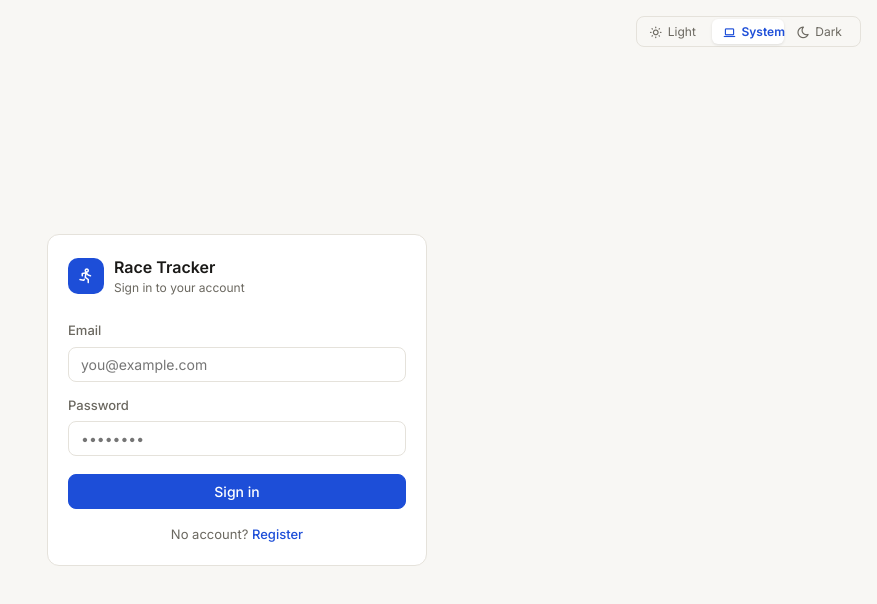
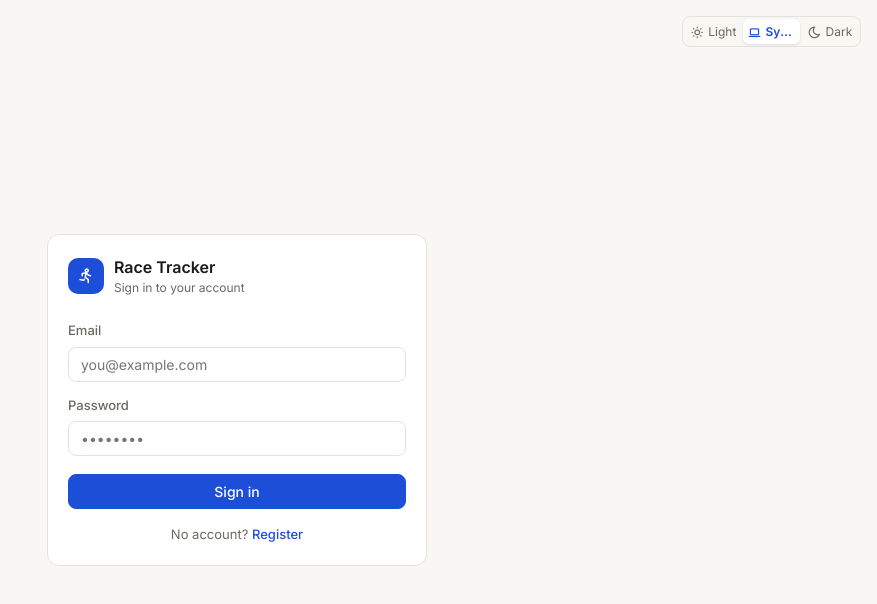
Before and after one commit to runholix/runholix-app, a React (Vite) app in the folder frontend/: page /login in a window 1280 px wide. Shown: the top 604 px of the page, without its empty margins (403-1280 px from the left). Built offline with nearby package versions, Linux system fonts and the light colour scheme; no server answers.

Commit message:
Fixed date field and theme toggle layout 4

```diff
--- a/frontend/src/components/Layout.jsx
+++ b/frontend/src/components/Layout.jsx
@@ -11,8 +11,12 @@ const nav = [
 function SidebarContent({ user, onLogout, onClose }) {
   return (
     <>
-      {/* Logo / close button */}
-      <div style={{ padding: '0 16px 16px', borderBottom: '1px solid var(--color-border)', flexShrink: 0 }}>
+      {/* Logo row */}
+      <div style={{
+        padding: '16px 16px 14px',
+        borderBottom: '1px solid var(--color-border)',
+        flexShrink: 0,
+      }}>
         <div style={{ display: 'flex', alignItems: 'center', justifyContent: 'space-between' }}>
           <div style={{ display: 'flex', alignItems: 'center', gap: 8 }}>
             <div style={{
@@ -33,7 +37,7 @@ function SidebarContent({ user, onLogout, onClose }) {
         </div>
       </div>
 
-      {/* Nav — scrollable if many items */}
+      {/* Nav links — scrolls if needed */}
       <div className="sidebar-nav">
         {nav.map(({ to, icon, label, exact }) => (
           <NavLink
@@ -54,31 +58,32 @@ function SidebarContent({ user, onLogout, onClose }) {
         ))}
       </div>
 
-      {/* Bottom panel — always visible, never clipped */}
+      {/* Bottom panel — flex-shrink:0 keeps it anchored, never clipped */}
       <div className="sidebar-bottom">
-        {/* Theme switcher */}
-        <div style={{ marginBottom: 14 }}>
+        {/* Theme label + toggle */}
+        <div style={{ marginBottom: 12 }}>
           <div style={{
             fontSize: 11, fontWeight: 600, color: 'var(--color-text-hint)',
-            textTransform: 'uppercase', letterSpacing: '0.06em', marginBottom: 8,
+            textTransform: 'uppercase', letterSpacing: '0.06em', marginBottom: 6,
           }}>
             Appearance
           </div>
-          <ThemeToggle />
+          {/* Always compact=true in sidebar — fills width, icon-only prevents overflow */}
+          <ThemeToggle compact={false} />
         </div>
 
-        {/* User info */}
-        <div style={{ display: 'flex', alignItems: 'center', gap: 10, marginBottom: 10 }}>
+        {/* User row */}
+        <div style={{ display: 'flex', alignItems: 'center', gap: 8, marginBottom: 8 }}>
           <div style={{
-            width: 32, height: 32, borderRadius: '50%',
+            width: 30, height: 30, borderRadius: '50%',
             background: 'var(--color-primary-bg)',
             display: 'flex', alignItems: 'center', justifyContent: 'center',
-            color: 'var(--color-primary)', fontWeight: 600, fontSize: 13, flexShrink: 0,
+            color: 'var(--color-primary)', fontWeight: 600, fontSize: 12, flexShrink: 0,
           }}>
             {user?.name?.charAt(0).toUpperCase()}
           </div>
           <div style={{ overflow: 'hidden', flex: 1, minWidth: 0 }}>
-            <div style={{ fontWeight: 500, fontSize: 13, whiteSpace: 'nowrap', overflow: 'hidden', textOverflow: 'ellipsis' }}>
+            <div style={{ fontWeight: 500, fontSize: 12, whiteSpace: 'nowrap', overflow: 'hidden', textOverflow: 'ellipsis' }}>
               {user?.name}
             </div>
             <div style={{ fontSize: 11, color: 'var(--color-text-hint)', whiteSpace: 'nowrap', overflow: 'hidden', textOverflow: 'ellipsis' }}>
@@ -87,8 +92,8 @@ function SidebarContent({ user, onLogout, onClose }) {
           </div>
         </div>
 
-        <button onClick={onLogout} className="btn btn-ghost" style={{ width: '100%', justifyContent: 'center', fontSize: 13 }}>
-          <i className="ti ti-logout" /> Sign out
+        <button onClick={onLogout} className="btn btn-ghost" style={{ width: '100%', justifyContent: 'center', fontSize: 12 }}>
+          <i className="ti ti-logout" style={{ fontSize: 14 }} /> Sign out
         </button>
       </div>
     </>
@@ -112,13 +117,13 @@ export default function Layout() {
       {/* Mobile drawer overlay */}
       <div className={`drawer-overlay${drawerOpen ? ' open' : ''}`} onClick={() => setDrawerOpen(false)} />
 
-      {/* Mobile drawer — same structure as sidebar */}
+      {/* Mobile drawer */}
       <div className={`drawer-sidebar${drawerOpen ? ' open' : ''}`}>
         <SidebarContent user={user} onLogout={handleLogout} onClose={() => setDrawerOpen(false)} />
       </div>
 
       <div style={{ flex: 1, display: 'flex', flexDirection: 'column', minWidth: 0 }}>
-        {/* Mobile / tablet topbar */}
+        {/* Mobile/tablet topbar */}
         <header className="topbar">
           <button className="btn btn-ghost" style={{ padding: 6 }} onClick={() => setDrawerOpen(true)} aria-label="Open menu">
             <i className="ti ti-menu-2" style={{ fontSize: 20 }} />
@@ -134,8 +139,8 @@ export default function Layout() {
             </div>
             <span style={{ fontWeight: 600, fontSize: 14 }}>Race Tracker</span>
           </div>
-          {/* Compact theme toggle in topbar */}
-          <ThemeToggle compact />
+          {/* Compact icon-only toggle in topbar */}
+          <ThemeToggle compact={true} />
           <div style={{
             width: 30, height: 30, borderRadius: '50%',
             background: 'var(--color-primary-bg)',
--- a/frontend/src/components/ThemeToggle.jsx
+++ b/frontend/src/components/ThemeToggle.jsx
@@ -12,12 +12,12 @@ export default function ThemeToggle({ compact = false }) {
   return (
     <div style={{
       display: 'flex',
-      flexWrap: 'wrap', // 1. Allows buttons to drop to a new line when squished
       background: 'var(--color-bg)',
       border: '1px solid var(--color-border)',
       borderRadius: 8,
       padding: 2,
       gap: 2,
+      width: '100%',       /* fill whatever container it's in */
     }}>
       {OPTIONS.map(opt => {
         const active = preference === opt.value;
@@ -28,12 +28,12 @@ export default function ThemeToggle({ compact = false }) {
             title={opt.label}
             aria-label={opt.label}
             style={{
+              flex: 1,           /* equal thirds — prevents overflow */
               display: 'flex',
               alignItems: 'center',
-              flex: '1 1 65px',         // 3. Shares space evenly, but breaks row if space is under 65px per button
-              minWidth: 0,              // 4. Safely avoids flexbox layout breakage
-              gap: compact ? 0 : 5,
-              padding: compact ? '5px 8px' : '5px 10px',
+              justifyContent: 'center',
+              gap: compact ? 0 : 4,
+              padding: '5px 4px',
               borderRadius: 6,
               border: 'none',
               background: active ? 'var(--color-surface)' : 'transparent',
@@ -44,10 +44,19 @@ export default function ThemeToggle({ compact = false }) {
               boxShadow: active ? '0 1px 3px rgba(0,0,0,0.1)' : 'none',
               transition: 'all 0.15s',
               whiteSpace: 'nowrap',
+              overflow: 'hidden',
             }}
           >
-            <i className={`ti ${opt.icon}`} style={{ fontSize: 14 }} />
-            {!compact && <span>{opt.label}</span>}
+            <i className={`ti ${opt.icon}`} style={{ fontSize: 14, flexShrink: 0 }} />
+            {!compact && (
+              <span style={{
+                overflow: 'hidden',
+                textOverflow: 'ellipsis',
+                maxWidth: 36,   /* clamp label before it causes overflow */
+              }}>
+                {opt.label}
+              </span>
+            )}
           </button>
         );
       })}
--- a/frontend/src/index.css
+++ b/frontend/src/index.css
@@ -99,17 +99,20 @@ input:focus, select:focus, textarea:focus {
   border-color: var(--color-primary);
   box-shadow: 0 0 0 3px rgba(96,153,248,0.15);
 }
-/* Fix date input — left-align text, consistent height */
+/* Fix date input — force identical sizing to all other inputs */
 input[type="date"] {
   text-align: left;
+  appearance: none;
+  -webkit-appearance: none;
   height: 38px;
   line-height: normal;
-  box-sizing: border-box;
+  padding: 0 12px;
+  display: flex;
+  align-items: center;
 }
 /* Date input calendar icon colour in dark mode */
 [data-theme="dark"] input[type="date"]::-webkit-calendar-picker-indicator {
   filter: invert(1) opacity(0.5);
-  margin: 0;
 }
 /* Ensure select option colours are readable */
 select option {
@@ -207,7 +210,7 @@ tbody tr:hover td { background: var(--color-bg); }
   width: var(--sidebar-width); flex-shrink: 0;
   background: var(--color-surface); border-right: 1px solid var(--color-border);
   display: flex; flex-direction: column;
-  padding: 20px 0; position: sticky; top: 0; height: 100vh;
+  position: sticky; top: 0; height: 100vh;
   overflow: hidden;
 }
 .sidebar-nav {
@@ -220,6 +223,7 @@ tbody tr:hover td { background: var(--color-bg); }
   flex-shrink: 0;
   padding: 12px 16px;
   border-top: 1px solid var(--color-border);
+  min-height: 0;
 }
 
 .topbar {
@@ -246,7 +250,6 @@ tbody tr:hover td { background: var(--color-bg); }
   background: var(--color-surface);
   border-right: 1px solid var(--color-border);
   display: flex; flex-direction: column;
-  padding: 20px 0;
   z-index: 201;
   transform: translateX(-100%);
   transition: transform 0.25s ease;
```
